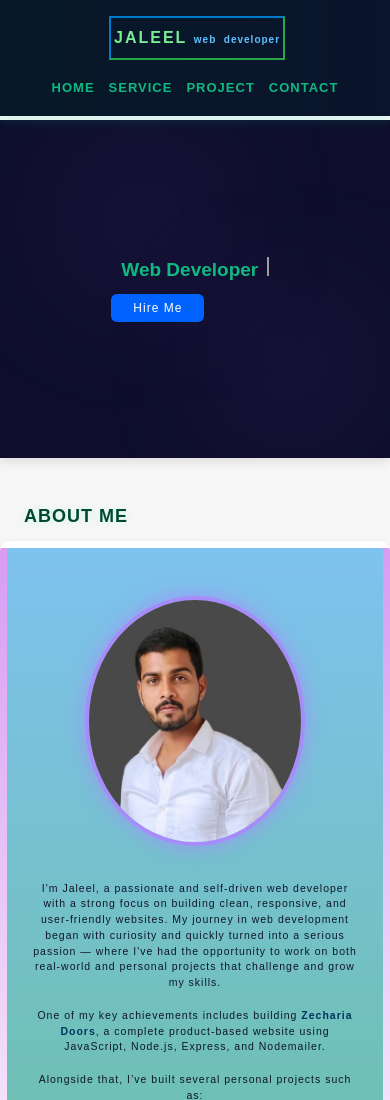
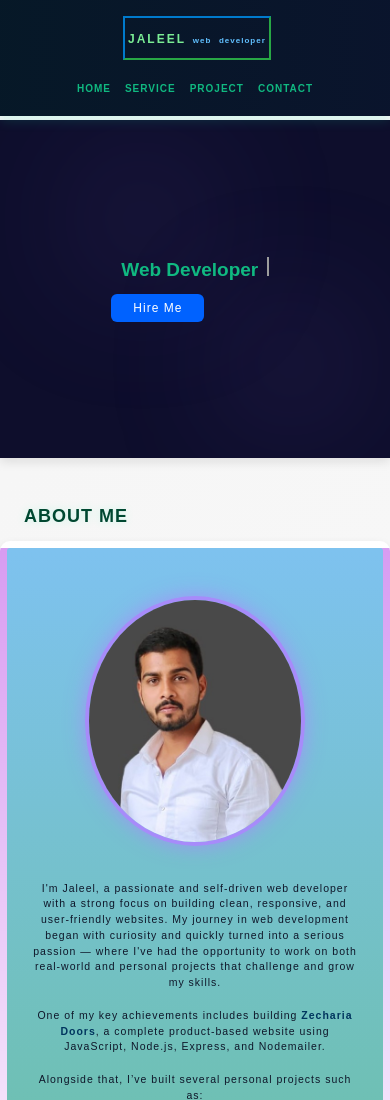
Before and after one commit to jaleel-Developer/jaleel-portfolio, a website built with Vite: page index.html in a window 390 px wide. Shown: the top 1100 px of the page. Built offline with nearby package versions, Linux system fonts and the light colour scheme; a web font is replaced by a local one.

Commit message:
Added some changes in navbar section in medium devices

```diff
--- a/style.css
+++ b/style.css
@@ -202,7 +202,7 @@ section .container {
 
 /* Styling for "jaleel" text */
 .logo .jaleel {
-  font-size: 2rem;
+  font-size: 1.8rem;
   color: #7aec94;
   letter-spacing: 2px;
   text-transform: uppercase;
@@ -395,15 +395,15 @@ section .container {
   }
 
   .logo .jaleel {
-    font-size: 1.6rem;
+    font-size: 1.2rem;
   }
 
   .logo .webDev {
-    font-size: 1rem;
+    font-size: 0.8rem;
   }
 
   .section-navbar .navbar ul li a {
-    font-size: 1.3rem;
+    font-size: 1rem;
   }
   .btn {
     font-size: 1.2rem;
```
